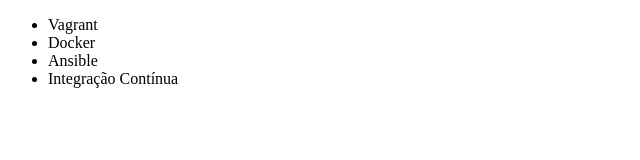
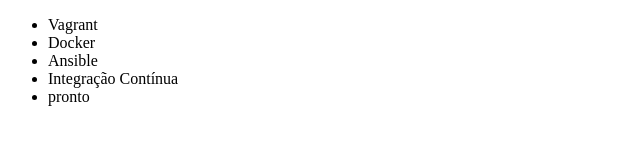
Before and after one commit to Bruniery/Curso, a plain HTML site: page Index.html in a window 1280 px wide. Shown: the full height of the page, 0-640 px from the left. Drawn offline with Linux system fonts and the light colour scheme.

Commit message:
Adicionado teste no index.html com lista (pronto)

```diff
--- a/Index.html
+++ b/Index.html
@@ -10,6 +10,7 @@
         <li>Docker</li>
         <li>Ansible</li>
         <li>Integração Contínua</li>
+        <li>pronto</li>
     </ul>
 </body>
 </html>
```
